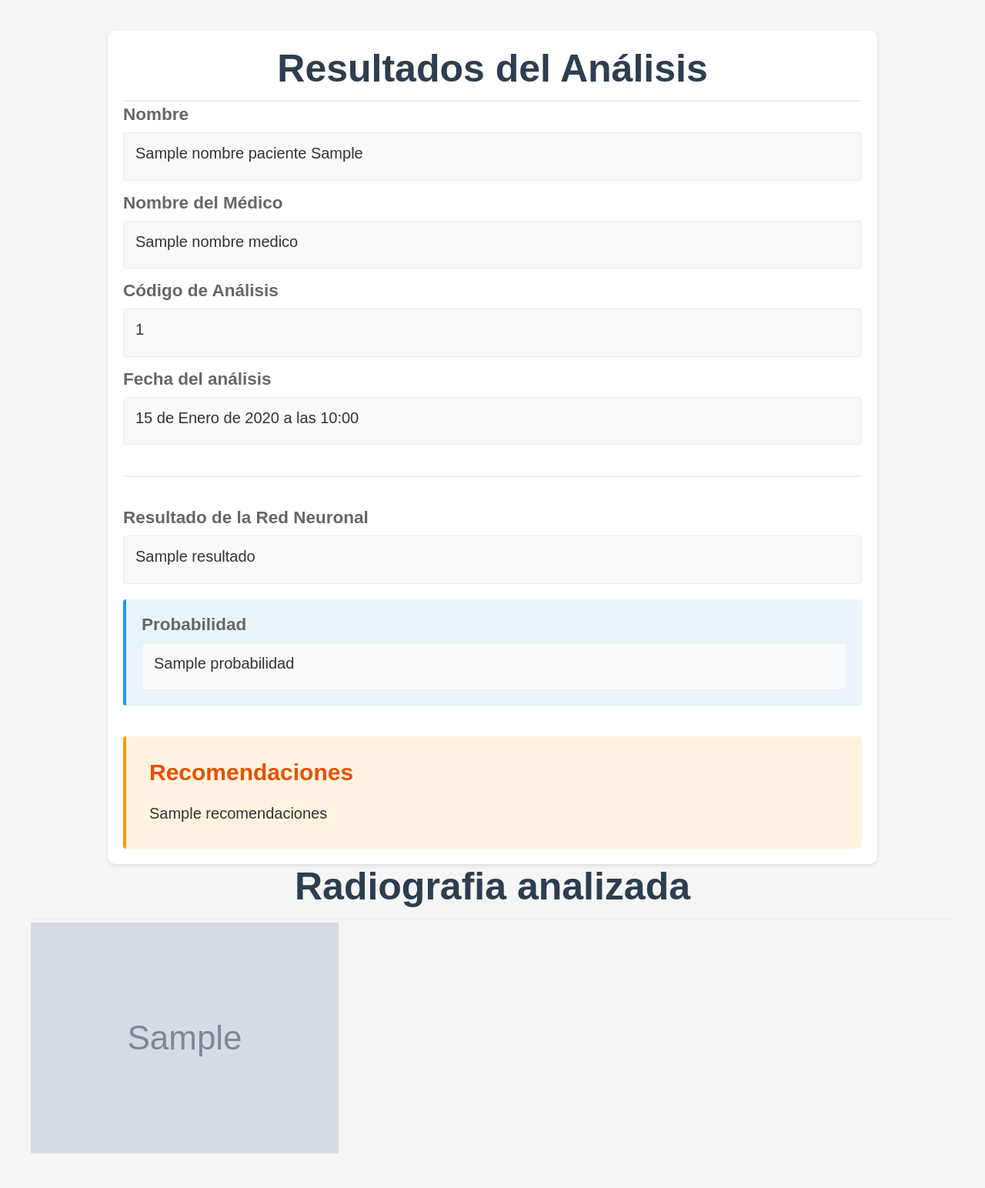
After one commit to ejp16/pneumonia-detection, a Django app: template pneumonia_detection/usuario/templates/pdf_analisis.html in a window 1280 px wide. The commit adds this page. Shown: the whole page at 77% size. Run offline with Django 5.2, Linux system fonts and the light colour scheme; tables that the repository leaves empty hold one stand-in row (values such as "Sample post"); the template is opened without the code that fills it: values that come from a table or form of the project are taken from there, most other values are stand-ins (such as "Sample title", 1, 10 or a date in 2020); grey boxes marked "Sample" are stand-in pictures; some libraries are stand-ins or nearby versions.

Commit message:
Se envia al paciente un correo cuando se ha realizado un analisis.Agregada imagen en el inicio y el registro

```diff
--- /dev/null
+++ b/pneumonia_detection/usuario/templates/correo_analisis.html
@@ -0,0 +1,4 @@
+<h2>Resultados del análisis</h2>
+
+<h4>El médico {{ nombre_medico }} realizó un análisis de su radiografía de torax con la red neuronal convolucional del sistema Neumonet</h4>
+<h4>Acceda al siguiente enlace para visualizar y descargar los resultados: {{ link }}</h4>
--- /dev/null
+++ b/pneumonia_detection/usuario/templates/pdf_analisis.html
@@ -0,0 +1,160 @@
+<!DOCTYPE html>
+<html lang="es">
+<head>
+    <meta charset="UTF-8">
+    <meta name="viewport" content="width=device-width, initial-scale=1.0">
+    <title>Resultados del Análisis</title>
+    <style>
+        * {
+            margin: 0;
+            padding: 0;
+            box-sizing: border-box;
+            font-family: 'Arial', sans-serif;
+            font-size: 20px; /* Increased base font size by 25% from 16px to 20px */
+        }
+
+        body {
+            background-color: #f5f5f5;
+            padding: 2rem;
+            color: #333;
+        }
+
+        .container {
+            max-width: 1000px; /* Increased from 800px to accommodate larger text */
+            margin: 0 auto;
+            background: white;
+            padding: 1rem;
+            border-radius: 10px;
+            box-shadow: 0 2px 4px rgba(0, 0, 0, 0.1);
+        }
+
+        h1 {
+            color: #2c3e50;
+            text-align: center;
+            margin-bottom: 0.2rem;
+            padding-bottom: 0.6rem;
+            border-bottom: 2px solid #eee;
+            font-size: 2.5rem; /* Increased from 2rem */
+        }
+
+        .form-group {
+            margin-bottom: 0.8rem;
+        }
+
+        label {
+            display: block;
+            font-weight: bold;
+            margin-bottom: 0.5rem;
+            color: #666;
+            font-size: 1.125rem; /* Increased from 0.9rem */
+        }
+
+        .data {
+            padding: 0.75rem;
+            background-color: #f8f9fa;
+            border: 1px solid #e9ecef;
+            border-radius: 4px;
+            min-height: 3.125rem; /* Increased from 2.5rem */
+        }
+
+        .result-section {
+            margin-top: 2rem;
+            padding-top: 2rem;
+            border-top: 2px solid #eee;
+        }
+
+        .probability {
+            background-color: #e8f4f8;
+            padding: 1rem;
+            border-radius: 4px;
+            margin: 1rem 0;
+            border-left: 4px solid #2196f3;
+        }
+
+        .recommendations {
+            background-color: #fff3e0;
+            padding: 1.5rem;
+            border-radius: 4px;
+            margin-top: 2rem;
+            border-left: 4px solid #ff9800;
+        }
+
+        .recommendations h2 {
+            color: #e65100;
+            margin-bottom: 1rem;
+            font-size: 1.5rem; /* Increased from 1.2rem */
+        }
+
+        .recommendations p {
+            line-height: 1.6;
+        }
+
+        @media (max-width: 600px) {
+            body {
+                padding: 1rem;
+            }
+
+            .container {
+                padding: 1rem;
+            }
+
+            * {
+                font-size: 18px; /* Slightly smaller base font for mobile */
+            }
+
+            h1 {
+                font-size: 2rem;
+            }
+        }
+    </style>
+</head>
+<body>
+    <div class="container">
+        <h1>Resultados del Análisis</h1>
+
+        <div class="form-group">
+            <label>Nombre</label>
+            <div class="data">{{ nombre_paciente }} {{ apellido_paciente }}</div>
+        </div>
+
+        <div class="form-group">
+            <label>Nombre del Médico</label>
+            <div class="data">{{ nombre_medico }}</div>
+        </div>
+
+        <div class="form-group">
+            <label>Código de Análisis</label>
+            <div class="data">{{ id }}</div>
+        </div>
+
+        <div class="form-group">
+            <label>Fecha del análisis</label>
+            <div class="data">{{ fecha_analisis }}</div>
+        </div>
+
+        <div class="result-section">
+            <label>Resultado de la Red Neuronal</label>
+            <div class="data">{{ resultado }}</div>
+
+            <div class="probability">
+                <label>Probabilidad</label>
+                <div class="data">{{ probabilidad }}</div>
+            </div>
+
+        </div>
+
+        <div class="recommendations">
+            <h2>Recomendaciones</h2>
+            <p>
+                {{ recomendaciones }}
+            </p>
+        </div>
+    </div>
+
+    <h1>Radiografia analizada </h1>
+
+    <img src="{{ img.imagen.path }}">
+
+
+</body>
+</html>
--- a/pneumonia_detection/usuario/urls.py
+++ b/pneumonia_detection/usuario/urls.py
@@ -15,7 +15,8 @@ urlpatterns = [
     path('editar_antecedentes/<int:pk>', views.EditarAntecedentes.as_view(), name='editar_antecedentes'),
     path('registrar_analisis/<int:pk>', views.RegistrarAnalisis.as_view(), name='registrar_analisis'),
     path('registrar_informe/<int:pk>', views.RegistrarInforme.as_view(), name='registrar_informe'),
-    path('descargar/<int:pk>', views.DescargarInforme.as_view(), name='descargar'),
+    path('descargar_informe/<int:pk>', views.DescargarInforme.as_view(), name='descargar_informe'),
+    path('descargar_analisis/<int:pk>', views.DescargarAnalisis.as_view(), name='descargar_analisis'),
 
     path('mis_informes/<int:pk_paciente>/<int:pk_medico>', views.MisInformes.as_view(), name='mis_informes'),
 
--- a/pneumonia_detection/usuario/utils.py
+++ b/pneumonia_detection/usuario/utils.py
@@ -9,7 +9,6 @@ import google.generativeai as genai
 from django.template.loader import render_to_string
 from django.core.mail import send_mail
 from django.utils.html import strip_tags
-
 from xhtml2pdf import pisa
 from django.template.loader import get_template
 from io import BytesIO
```
Also changed, not shown: pneumonia_detection/usuario/templates/inicio.html (+20 -14 lines), pneumonia_detection/usuario/templates/plantillas_medico/ver_paciente.html (+12 -1 lines), pneumonia_detection/usuario/templates/registro.html (+50 -12 lines), pneumonia_detection/usuario/views.py (+38 -2 lines), pneumonia_detection/usuario/static/ERS-2019.jpg (added), pneumonia_detection/usuario/static/PULMON.jpg (added), pneumonia_detection/usuario/static/fibrosis-pulmonar.jpg.webp (added), pneumonia_detection/usuario/static/image-removebg-preview.png (added), pneumonia_detection/usuario/static/image.webp (added), pneumonia_detection/usuario/static/inicio.jpg (added), pneumonia_detection/usuario/static/redondeado.png (added).
